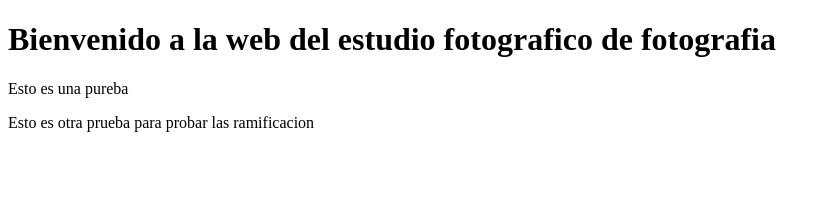
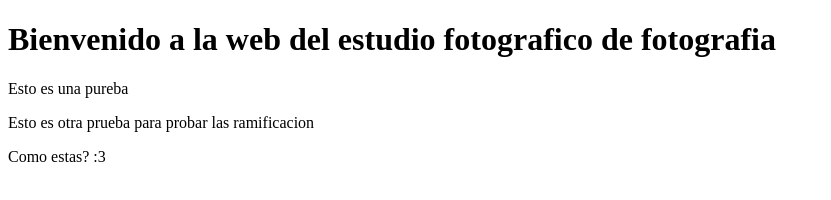
Before and after one commit to FernandoChavez/pagina-web, a plain HTML site: page index.html in a window 1280 px wide. Shown: the whole page, without its empty margins (0-831 px from the left). Drawn offline with Linux system fonts and the light colour scheme.

Commit message:
Como estas?
Como estas?

```diff
--- a/index.html
+++ b/index.html
@@ -8,5 +8,6 @@
 		<h1>Bienvenido a la web del estudio fotografico de fotografia</h1>
 		<p>Esto es una pureba</p>
 		<p>Esto es otra prueba para probar las ramificacion</p>
+		<p>Como estas? :3</p>
 	</body>
 </html>
```
